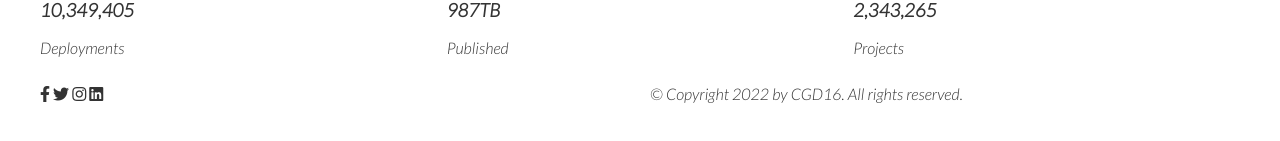
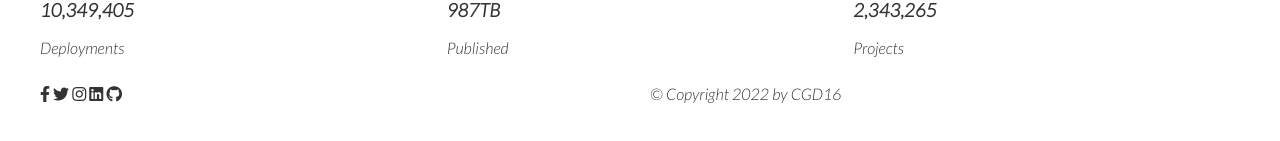
Before and after one commit to CGD16/CGD16.github.io, a plain HTML site: page index.html in a window 1280 px wide. Shown: the part 653-794 px from the top of the page. Drawn offline with Linux system fonts and the light colour scheme.

Commit message:
max width 1500 --> 2000

```diff
--- a/index.html
+++ b/index.html
@@ -98,11 +98,12 @@
                         <a href="https://twitter.com/CGD161" class="social-link"><i class="fab fa-twitter"></i></a>
                         <a href="https://www.instagram.com/cgd_16_/" class="social-link"><i class="fab fa-instagram"></i></a>
                         <a href="https://www.linkedin.com/in/changgeng-drewes-44801819b/" class="social-link"><i class="fab fa-linkedin"></i></a>
+                        <a href="https://github.com/CGD16" class="social-link"><i class="fab fa-github"></i></a>
                     </div>
                 </div>
                 <div class="col-1-of-2">
                     <p class="copyright">
-                    &copy; Copyright 2022 by CGD16. All rights reserved.
+                    &copy; Copyright 2022 by CGD16
                     </p>
                 </div>
             </div>
--- a/style.css
+++ b/style.css
@@ -162,7 +162,7 @@ img {
 /* Utilities */
 /* Navigator maximale Weite 1100px dann wird es da stehen*/
 .container {
-    max-width: 1500px;
+    max-width: 2000px;
     margin-left: 0 auto;
     /* 10px white space from the top */
     /* we fixed it with "overflow" */
```
